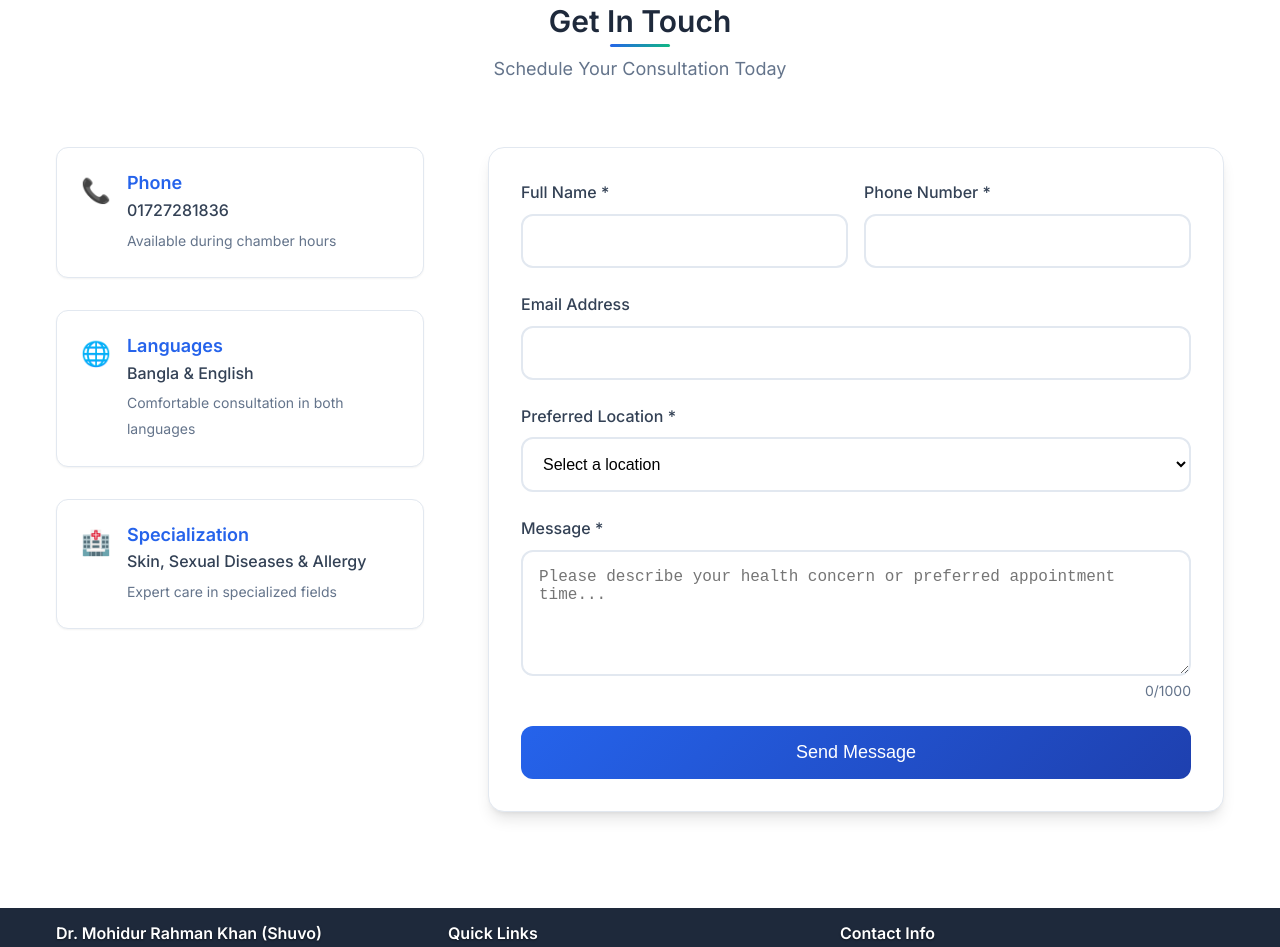
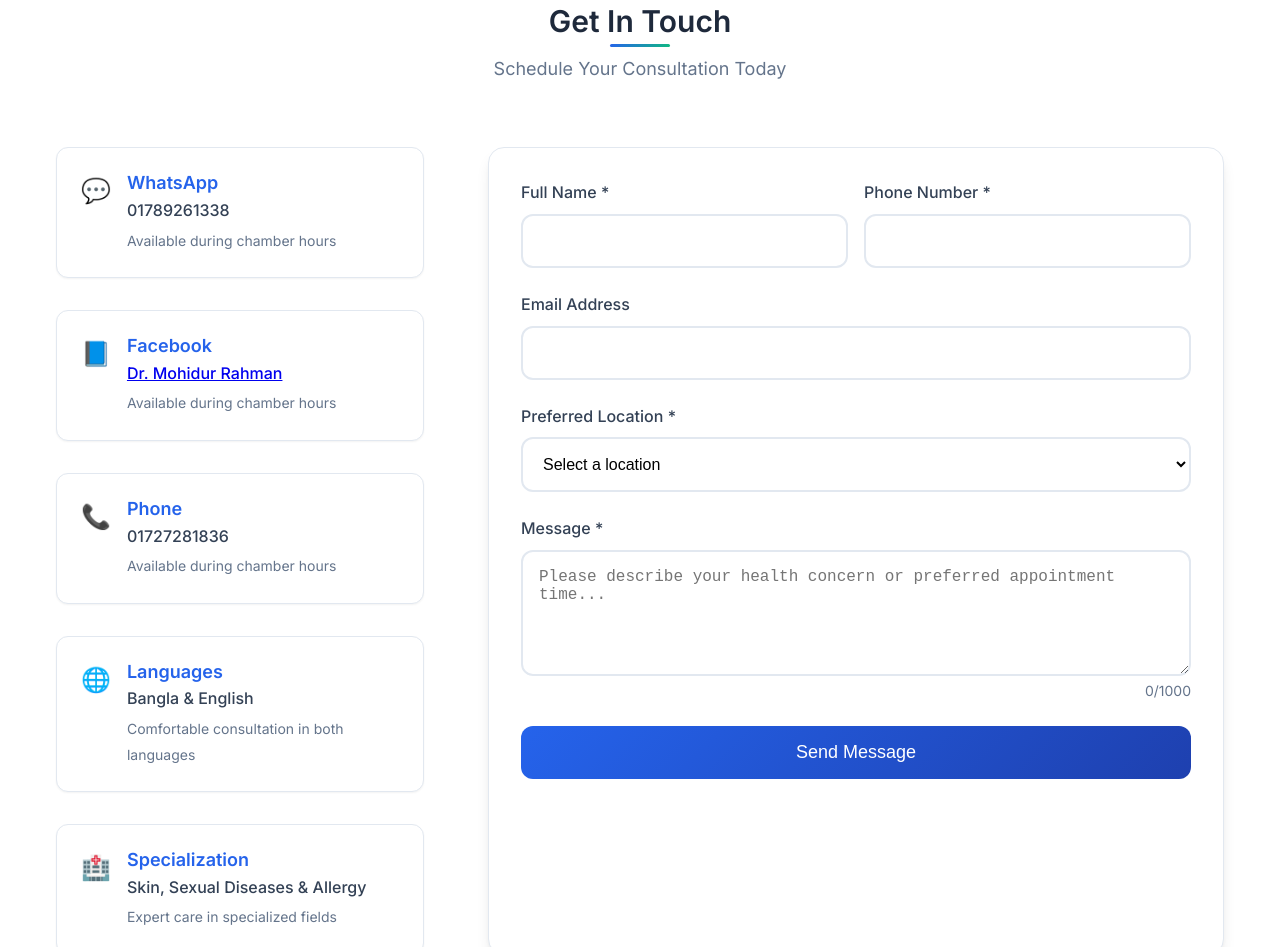
Before and after one commit to Mushfik8/Dr.Shuvo, a website built with Vite: page index.html in a window 1280 px wide. Shown: the part 4406-5353 px from the top of the page. Built offline with nearby package versions, Linux system fonts and the light colour scheme.

Commit message:
Update index.html

```diff
--- a/index.html
+++ b/index.html
@@ -342,6 +342,22 @@
             </div>
             <div class="contact-content">
                 <div class="contact-info">
+                     <div class="contact-item">
+                        <div class="contact-icon">💬 </div>
+                        <div>
+                            <h3>WhatsApp</h3>
+                            <p>01789261338</p>
+                            <small>Available during chamber hours</small>
+                        </div>
+                    </div>
+                    <div class="contact-item">
+                        <div class="contact-icon"> 📘</div>
+                        <div>
+                            <h3>Facebook</h3>
+                            <p><a href="https://www.facebook.com/share/1gY9TcJq21/">Dr. Mohidur Rahman</a></p>
+                            <small>Available during chamber hours</small>
+                        </div>
+                    </div>
                     <div class="contact-item">
                         <div class="contact-icon">📞</div>
                         <div>
```
